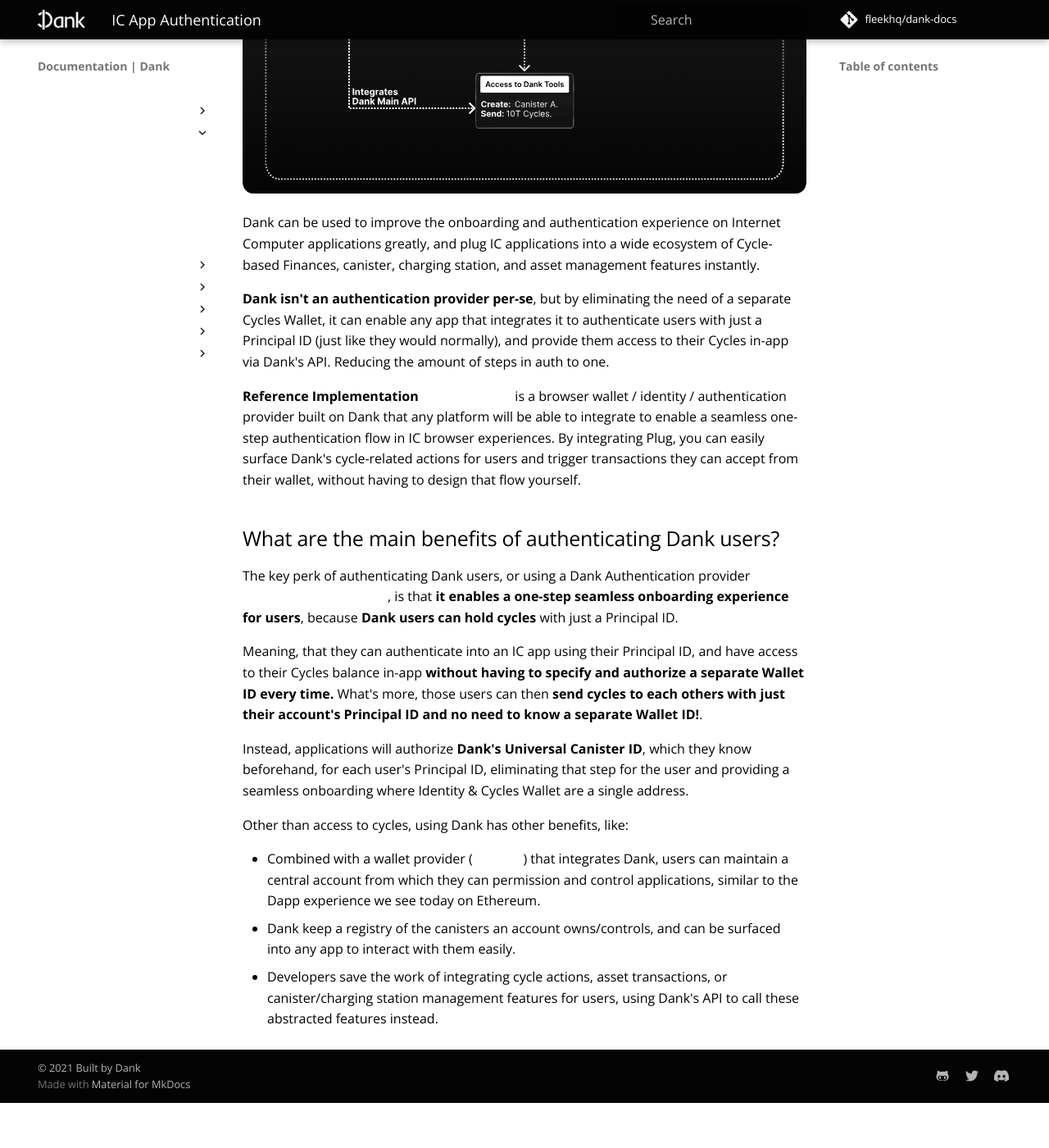
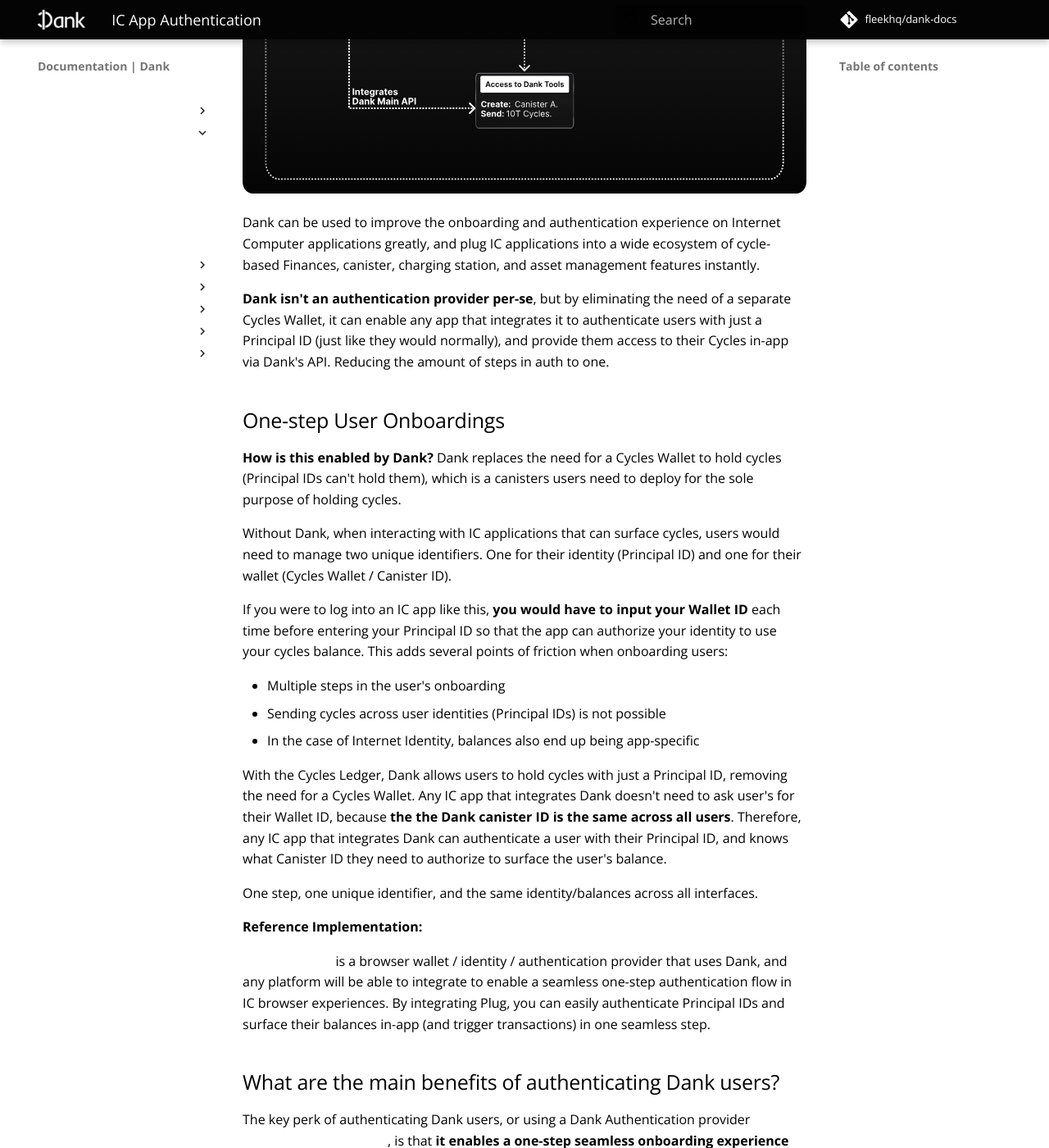
Before and after one commit to Psychedelic/dank-docs, an MkDocs documentation site: the page built from docs/basic-concepts/dank-authentication.md, in a window 1280 px wide and 1400 px high, scrolled down 518 px. Shown: the whole window at 82% size. Built offline with MkDocs 1.6.1 and Material for MkDocs 9.7.7, drawn with Linux system fonts in a browser that asks for light colours; comment, search, counter and statistics services are not loaded; before the commit the page ends 1863 px from its top, so only the background shows below that; some of the changed text lies outside the part shown.

Commit message:
minor tweaks / rephrasings

```diff
--- a/docs/basic-concepts/dank-authentication.md
+++ b/docs/basic-concepts/dank-authentication.md
@@ -5,23 +5,39 @@
 
 ![](imgs/seamless-auth.svg)
 
-Dank can be used to improve the onboarding and authentication experience on Internet Computer applications greatly, and plug IC applications into a wide ecosystem of Cycle-based Finances, canister, charging station, and asset management features instantly.
+Dank can be used to improve the onboarding and authentication experience on Internet Computer applications greatly, and plug IC applications into a wide ecosystem of cycle-based Finances, canister, charging station, and asset management features instantly.
 
 **Dank isn't an authentication provider per-se**, but by eliminating the need of a separate Cycles Wallet, it can enable any app that integrates it to authenticate users with just a Principal ID (just like they would normally), and provide them access to their Cycles in-app via Dank's API. Reducing the amount of steps in auth to one.
 
-**Reference Implementation**
-[Plugwallet.ooo](https://plugwallet.ooo/) is a browser wallet / identity / authentication provider built on Dank that any platform will be able to integrate to enable a seamless one-step authentication flow in IC browser experiences. By integrating Plug, you can easily surface Dank's cycle-related actions for users and trigger transactions they can accept from their wallet, without having to design that flow yourself.
+## One-step User Onboardings
+
+**How is this enabled by Dank?** Dank replaces the need for a Cycles Wallet to hold cycles (Principal IDs can't hold them), which is a canisters users need to deploy for the sole purpose of holding cycles.
+
+Without Dank, when interacting with IC applications that can surface cycles, users would need to manage two unique identifiers. One for their identity (Principal ID) and one for their wallet (Cycles Wallet / Canister ID).
+
+If you were to log into an IC app like this, **you would have to input your Wallet ID** each time before entering your Principal ID so that the app can authorize your identity to use your cycles balance. This adds several points of friction when onboarding users:
+
+- Multiple steps in the user's onboarding
+- Sending cycles across user identities (Principal IDs) is not possible
+- In the case of Internet Identity, balances also end up being app-specific
+
+
+With the Cycles Ledger, Dank allows users to hold cycles with just a Principal ID, removing the need for a Cycles Wallet. Any IC app that integrates Dank doesn't need to ask user's for their Wallet ID, because **the the Dank canister ID is the same across all users**. Therefore, any IC app that integrates Dank can authenticate a user with their Principal ID, and knows what Canister ID they need to authorize to surface the user's balance.
+
+One step, one unique identifier, and the same identity/balances across all interfaces.
+
+**Reference Implementation:**
+
+[Plugwallet.ooo](https://plugwallet.ooo/) is a browser wallet / identity / authentication provider that uses Dank, and any platform will be able to integrate to enable a seamless one-step authentication flow in IC browser experiences. By integrating Plug, you can easily authenticate Principal IDs and surface their balances in-app (and trigger transactions) in one seamless step.
 
 ## What are the main benefits of authenticating Dank users?
 
 The key perk of authenticating Dank users, or using a Dank Authentication provider [such as the Plug browser Wallet](https://plugwallet.ooo), is that **it enables a one-step seamless onboarding experience for users**, because **Dank users can hold cycles** with just a Principal ID.
 
-Meaning, that they can authenticate into an IC app using their Principal ID, and have access to their Cycles balance in-app **without having to specify and authorize a separate Wallet ID every time.** What's more, those users can then **send cycles to each others with just their account's Principal ID and no need to know a separate Wallet ID!**.
-
-Instead, applications will authorize **Dank's Universal Canister ID**, which they know beforehand, for each user's Principal ID, eliminating that step for the user and providing a seamless onboarding where Identity & Cycles Wallet are a single address.
+But there are other cool perks! Those users can then **send cycles to each others with just their account's Principal ID and no need to know a separate Wallet ID!**
 
 Other than access to cycles, using Dank has other benefits, like:
 
-- Combined with a wallet provider ([like Plug](https://plugwallet.ooo)) that integrates Dank, users can maintain a central account from which they can permission and control applications, similar to the Dapp experience we see today on Ethereum.
-- Dank keep a registry of the canisters an account owns/controls, and can be surfaced into any app to interact with them easily.
-- Developers save the work of integrating cycle actions, asset transactions, or canister/charging station management features for users, using Dank's API to call these abstracted features instead.
+
+- Dank gives users a registry of the canisters they owns/control, and can be surfaced into any app to interact with them easily.
+- Developers can integrate cycle actions, asset transactions, or canister/charging station management features for users, using Dank's API to interact with these Open Internet Services.
--- a/docs/protocol-overview/how-dank-works.md
+++ b/docs/protocol-overview/how-dank-works.md
@@ -10,23 +10,25 @@
 In total, the Dank Open Internet Service is composed by these services:
 
 - **The Main Dank Canister**: Dank's primary point of entry for users, and main API interface that orchestrates all other sub-services.
-- **The Cycles Ledger API**: First services, in charge of interacting with Dank's Cycles Ledger, giving users a way to perform transactions with their account's balance.
+- **The Cycles Ledger API**: First services, in charge of interacting with Dank's Cycles Ledger, giving users a way to perform transactions with their account's balance. Allows users to hold cycles with just a Principal ID.
 - **The Charging Station API**: Second service, in charge of interacting with Dank's Charging Station framework, a service that abstracts and handles charging station creation for users, allowing them to easily deploy and connect them with their account's cycles/canisters.
 - **The Canister Management API**: The final service, that similarly to the previous one, abstracts and handles canister deployment/management for users. It uses **proxied calls** to the Internet Computer to allow users to deploy canisters easily, link them to charging stations, update their WASM files, or send them cycles from their Principal ID. It also provides a **canister registry** that keeps a record of the canisters a user owns/manages, to be surfaced in any app or interface.
 
-The main purpose of Dank is being a decentralized cycles bank that enables Principal IDs to hold and use Cycles (they natively can't do so). It does this by providing **Cycles ledger** that enable `Principal IDs` to hold them using just a Principal ID, without needing a separate Cycles Wallet.
+The main purpose of Dank is being a decentralized cycles bank that enables users  to hold and use Cycles with just a Principal ID (they natively can't do so). It does this with the **Cycles ledger**, in which users hold a balance references to their ID. You can think of it as a token ledger for cycles!
 
 ## Converting Principal IDs into the Core of the Internet Computer
 
-By enabling Principal IDs to hold cycles, Dank eliminates the need of managing separate unique identifiers for different assets, merging wallet and identity into one.
+By enabling Principal IDs to hold cycles, **Dank eliminates the need of managing separate unique identifiers for different assets and apps**, merging wallet and identity into a single unique identifier.
 
-Principal IDs are to the Internet Computer what ETH addresses are to Ethereum. They are the user's identity (the only ID an IC app knows from a user), and the only ID that can **own canisters** on the network, which makes them extremely important identifier. We stand strongly with the idea that Principal IDs should be a user’s ‘main account’ on the network. After all, they Web3's leap on experience is being user-centric, and not app/interface/asset centric.
+Principal IDs are to the Internet Computer what ETH addresses are to Ethereum. They are the user's identity (the only ID an IC app knows from a user), and the only ID that can **own/control canisters** on the network, which makes them the unique identifier centerpiece of the Internet Computer.
 
-That is why, with Dank, we are abstracting the need of managing token-specific addresses, and are taking a path where, instead of using app-specific Principal IDs or token-specific wallet IDs, we create an ecosystem that allows users to use their Principal ID as their universal account (identity+wallet) across the Internet Computer network.
+We believe Principal IDs have to take that role as the Universal Unique Identifier of the Internet Computer to allow interconnected, composable, user-owned and controlled experiences to thrive easily without sacrificing the user-experience gains of Web3.
 
-This approach works best to enable interface-agnostic and non-siloed experiences, like we see on **Dapps & DeFi**; where a user can easily jump from app to app, bringing their assets with them, with no friction or boundaries and enabling great connectivity across services.
+That is why with Dank we are taking a path where, instead of using app-specific Principal IDs for identity, or token-specific identifiers, we create an ecosystem that allows users to use their Principal ID as their unique universal identifier (identity/wallet/auth) across the entire Internet Computer network.
 
-Reason why Dank, aside from its Cycles ledger, offers a Canister Registry service. So that users can **keep a record of the canister they own** and automatically surface them in any interface that integrates Dank to manage them.
+This approach works best to enable interface-agnostic and interconnected experiences, like we see on **Dapps & DeFi**; where a user can easily jump from app to app, bringing their assets with them. No friction or boundaries.
+
+For the same reason, aside from its Cycles ledger, Dank offers a Canister Registry service. So that users can **keep a record of the canister their Principal ID owns/controls** and automatically surface them in any interface that integrates Dank to easily manage them in whichever interface they see fit without having to start over.
 
 ## An Abstraction Layer for Cycle Related Use Cases
 
@@ -38,16 +40,12 @@
 
 This is achieved by having the Main Dank Canister orchestrate different services, in charge of abstracting specific use cases (Charging Station development, Canister Management, Cycle-related actions), which are then surfaced via Dank's Main API (main canister interface) as simple to use calls.
 
-## Dank Users, the Core of Dank
-
-As mentioned above, `Principal IDs` using Dank can be called `Dank Users`, and are assigned a balance tied to that ID in Dank's Ledgers, tracked by the protocol using an implementation of `big-map`.
-
-All Dank Users can hold a Cycles balance in the ledger, and interact with the built-in suite of cycle actions and canister developer tools provided either by the Dank API, or surfaced by an integrated interface (as is Fleek.ooo for canister development).
+Through Dank, anyone can deploy a new canister (automatically paying the cycles fee from their balance); deploy and configure a charging station without actually developing it (Dank provides a configurable template), and easily connect said canister with the charging station to **automatically refill it with cycles to power the software in it continuously**.
 
 ## A Unified Development Environment
 
 **From a developer perspective, Dank provides an unified development environment, and an abstraction layer for integrating or interacting with all of these functionalities.**
 
-By leveraging Dank's developer interfaces/APIs, a developer can integrate Dank's cycles, canister, and charging station features into their applications so that their users can access them in an abstracted, and UI-oriented way.
+By leveraging Dank's developer interfaces/APIs, a developer can integrate Dank's cycles, canister, and charging station features **into their applications** so that their users can access them in an abstracted, and UI-oriented way.
 
-Developers can also leverage the Dank ecosystem for their own development process; as Dank better help orchestrate all moving pieces and the interactions required to build on the Internet Computer (canisters, cycles, charging stations) through a unified and automation-friendly interface.
+Developers can also leverage the Dank ecosystem **for their own development** process; as Dank better helps orchestrate all moving pieces and  interactions required to build on the Internet Computer (canisters, cycles, charging stations) through a unified, and simplified API interface.
```
Also changed, not shown: docs/basic-concepts/cycle-icp-finances.md (+4 -4 lines), docs/basic-concepts/dank-users.md (+11 -7 lines), docs/index.md (+1 -1 lines).
